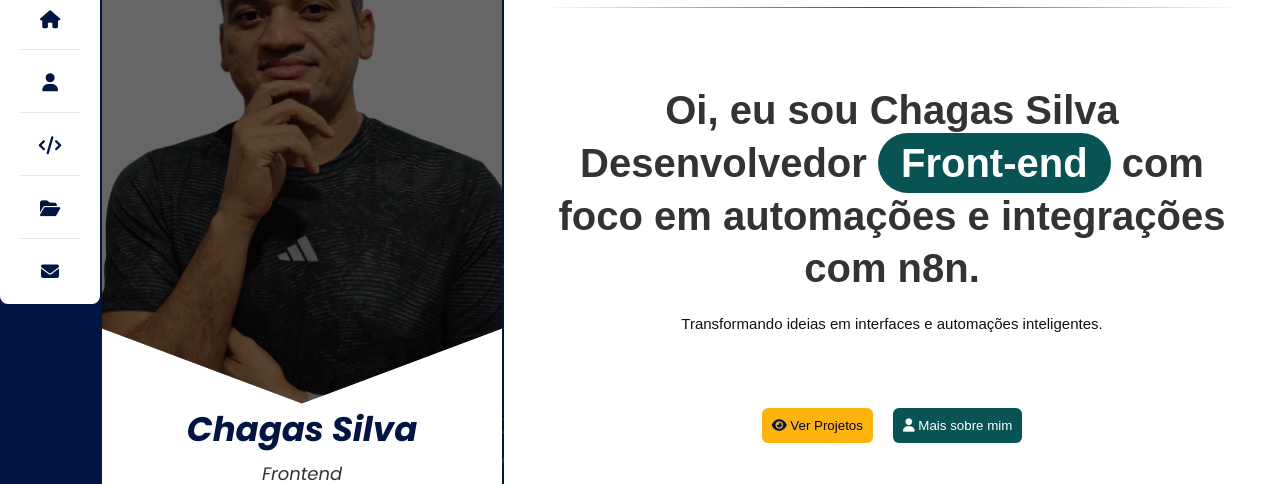
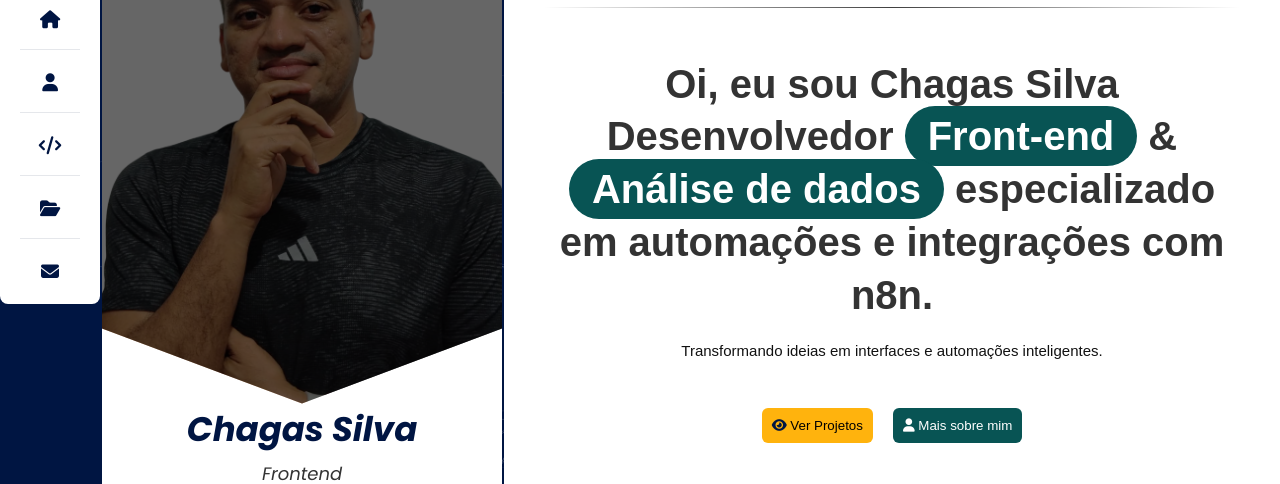
Before and after one commit to chagassilva/my-portfolio, a plain HTML site: page index.html in a window 1280 px wide. Shown: the part 134-618 px from the top of the page. Drawn offline with nearby package versions, Linux system fonts and the light colour scheme; a web font is replaced by a local one.

Commit message:
add filtro de projetos

```diff
--- a/index.html
+++ b/index.html
@@ -162,8 +162,8 @@
               <strong
                 >Desenvolvedor
                 <span class="highlight-text">Front-end</span></strong
-              >
-              com foco em automações e integrações com n8n.
+              > & <strong><span class="highlight-text">Análise de dados</span></strong>
+              especializado em automações e integrações com n8n.
             </h2>
             <p>Transformando ideias em interfaces e automações inteligentes.</p>
           </div>
```
